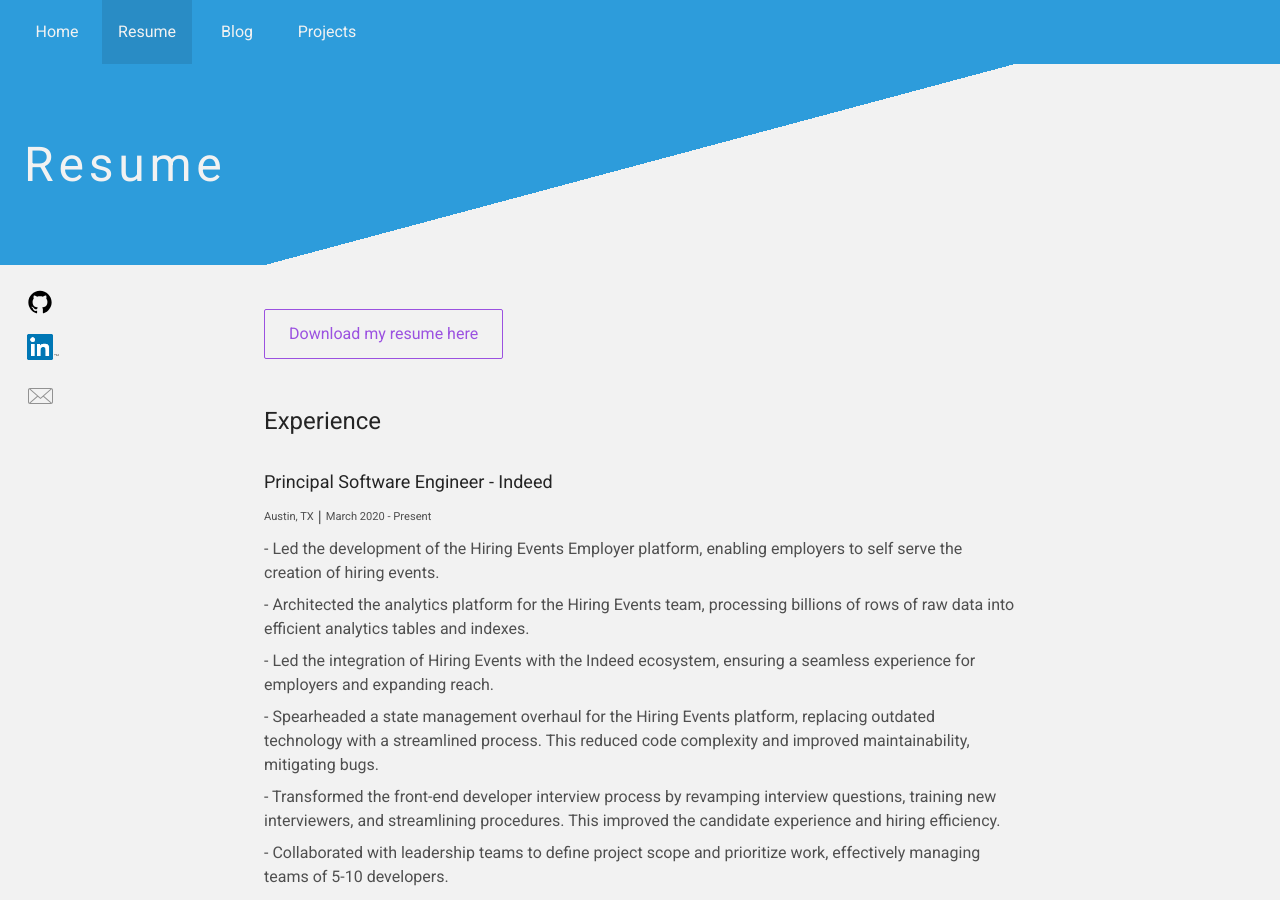
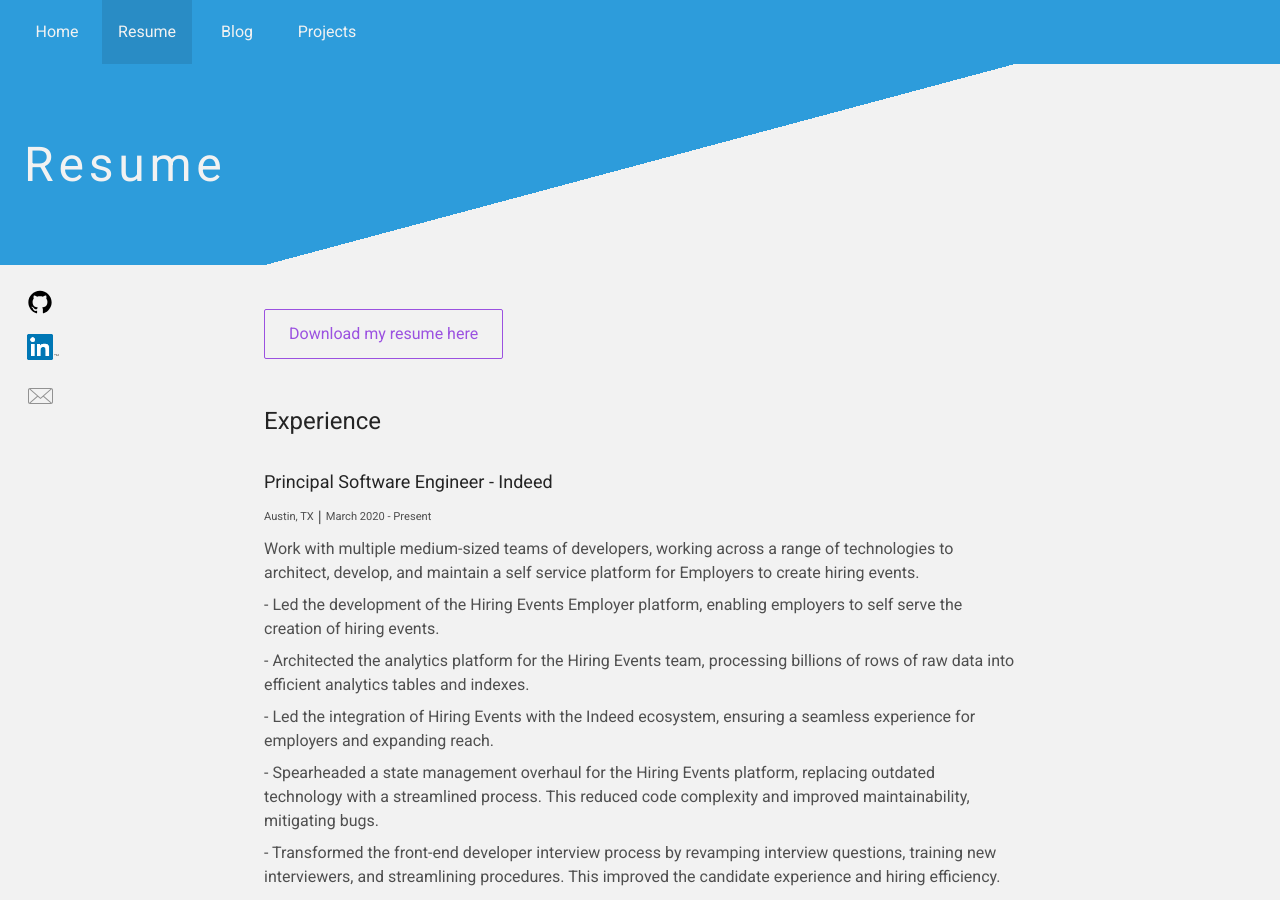
Before and after one commit to Zacharias3690/Portfolio, a Jekyll site: the page built from about.md, in a window 1280 px wide and 900 px high. Built offline with Jekyll 4.4.1, drawn with Linux system fonts in a browser that asks for light colours.

Commit message:
Update about.md

```diff
--- a/about.md
+++ b/about.md
@@ -11,6 +11,8 @@ permalink: /resume/
 ### Principal Software Engineer - Indeed
 <sup><sub>Austin, TX</sub></sup> |
 <sup><sub>March 2020 - Present</sub></sup>
+
+Work with multiple medium-sized teams of developers, working across a range of technologies to architect, develop, and maintain a self service platform for Employers to create hiring events.
 
 \- Led the development of the Hiring Events Employer platform, enabling employers to self serve the creation of hiring events.
 
```
